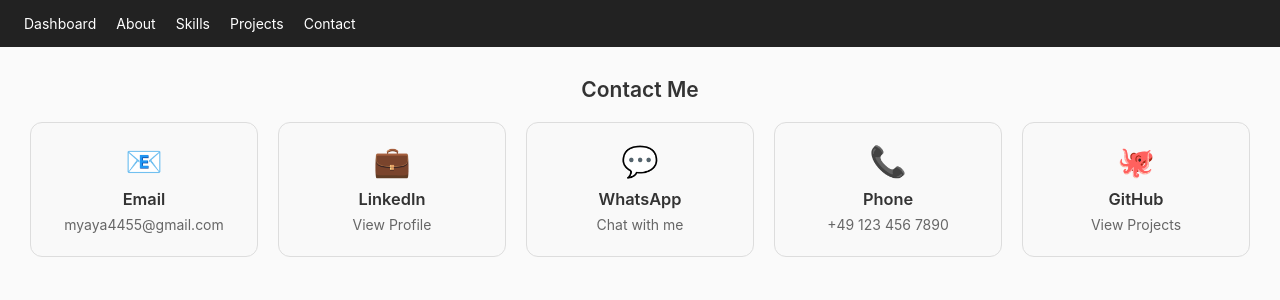
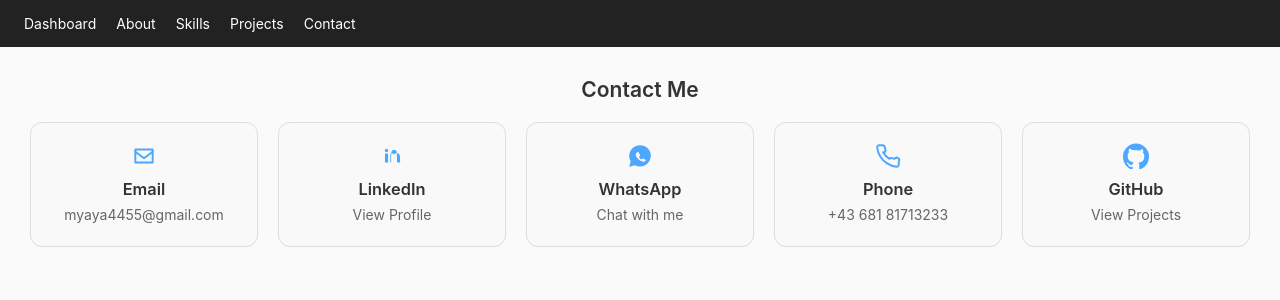
Before and after one commit to root972/Meine-Portfolio, an Angular app: page /contact in a window 1280 px wide. Shown: the top 300 px of the page. Built offline with nearby package versions, Linux system fonts and the light colour scheme.

Commit message:
mehr portfolio UI

```diff
--- a/src/app/pages/contact/contact.component.html
+++ b/src/app/pages/contact/contact.component.html
@@ -5,31 +5,52 @@
   <div class="contact-grid">
 
     <a class="contact-card" href="https://mail.google.com/mail/?view=cm&to=myaya4455&#64;gmail.com" target="_blank">
-      <span class="icon">📧</span>
+      <span class="icon" aria-hidden="true">
+        <svg viewBox="0 0 24 24" fill="none" stroke="currentColor" stroke-width="1.8" stroke-linecap="round" stroke-linejoin="round">
+          <path d="M4 6h16v12H4z"></path>
+          <path d="m4 8 8 6 8-6"></path>
+        </svg>
+      </span>
       <h3>Email</h3>
       <p>myaya4455&#64;gmail.com</p>
     </a>
 
     <a class="contact-card" href="https://www.linkedin.com/in/yahya-zahid-063061227/" target="_blank">
-      <span class="icon">💼</span>
+      <span class="icon" aria-hidden="true">
+        <svg viewBox="0 0 24 24" fill="currentColor">
+          <path d="M6.94 8.5a1.56 1.56 0 1 0 0-3.12 1.56 1.56 0 0 0 0 3.12ZM5.5 9.75h2.88V18H5.5Zm4.99 0h2.76v1.16h.04c.38-.72 1.32-1.48 2.72-1.48 2.91 0 3.45 1.91 3.45 4.4V18h-2.88v-7.46c0-1.78-.03-4.07-2.48-4.07-2.48 0-2.86 1.94-2.86 3.93V18H10.49Z"></path>
+        </svg>
+      </span>
       <h3>LinkedIn</h3>
       <p>View Profile</p>
     </a>
 
     <a class="contact-card" href="https://wa.me/491234567890" target="_blank">
-      <span class="icon">💬</span>
+      <span class="icon" aria-hidden="true">
+        <svg viewBox="0 0 24 24" fill="currentColor">
+          <path d="M12.04 2A9.96 9.96 0 0 0 2.08 11.98c0 1.75.46 3.45 1.34 4.95L2 22l5.28-1.38a9.97 9.97 0 0 0 4.76 1.14h.01A9.98 9.98 0 0 0 22 12.02 9.98 9.98 0 0 0 12.04 2Zm5.18 13.98c-.22.62-.95 1.13-1.57 1.28-.41.07-.93.12-2.68-.57-2.27-.9-3.73-3.1-3.84-3.25-.11-.15-1.01-1.35-1.01-2.56 0-1.2.63-1.8 1.01-2.04.24-.16.56-.2.81-.2h.58c.18 0 .42.02.64.48l.88 2.12c.08.2.13.43.05.64-.09.2-.28.33-.48.51l-.39.39c-.15.15-.25.27-.11.46.3.59.87 1.1 1.48 1.5.27.16.48.27.63.34.16.08.28.06.38-.06l.47-.57c.17-.2.42-.23.61-.1l2.12.98c.28.13.43.33.47.56.04.23-.06.53-.29.75Z"></path>
+        </svg>
+      </span>
       <h3>WhatsApp</h3>
       <p>Chat with me</p>
     </a>
 
-    <a class="contact-card" href="tel:+491234567890">
-      <span class="icon">📞</span>
+    <a class="contact-card" href="tel:+4368181713233">
+      <span class="icon" aria-hidden="true">
+        <svg viewBox="0 0 24 24" fill="none" stroke="currentColor" stroke-width="1.8" stroke-linecap="round" stroke-linejoin="round">
+          <path d="M22 16.92v3a2 2 0 0 1-2.18 2 19.79 19.79 0 0 1-8.63-3.07 19.5 19.5 0 0 1-6-6A19.79 19.79 0 0 1 2 4.18 2 2 0 0 1 4 2h3a2 2 0 0 1 2 1.72c.12.9.32 1.79.58 2.64a2 2 0 0 1-.45 2.11L7.4 8.6a16 16 0 0 0 6 6l.13-.13a2 2 0 0 1 2.11-.45c.85.26 1.74.46 2.64.58A2 2 0 0 1 22 16.92Z"></path>
+        </svg>
+      </span>
       <h3>Phone</h3>
-      <p>+49 123 456 7890</p>
+      <p>+43 681 81713233</p>
     </a>
 
     <a class="contact-card" href="https://github.com/root972" target="_blank">
-      <span class="icon">🐙</span>
+      <span class="icon" aria-hidden="true">
+        <svg viewBox="0 0 24 24" fill="currentColor">
+          <path d="M12 .5A12 12 0 0 0 0 12.7C0 18.2 3.44 23 8.2 24.7c.6.1.82-.26.82-.57v-2.2c-3.34.72-4.04-1.43-4.04-1.43-.54-1.39-1.33-1.76-1.33-1.76-1.08-.74.08-.73.08-.73 1.2.09 1.84 1.24 1.84 1.24 1.06 1.81 2.78 1.29 3.46 0 .11-.77.41-1.29.75-1.58-2.66-.3-5.46-1.33-5.46-5.94 0-1.31.47-2.38 1.24-3.22-.12-.31-.54-1.55.12-3.23 0 0 1.01-.32 3.3 1.24A11.4 11.4 0 0 1 12 6.7c1.02.01 2.05.14 3.01.4 2.29-1.56 3.3-1.24 3.3-1.24.66 1.68.24 2.92.12 3.23.77.84 1.24 1.9 1.24 3.22 0 4.62-2.8 5.64-5.47 5.93.43.37.82 1.1.82 2.22v3.29c0 .32.22.68.83.56A12 12 0 0 0 24 12.7 12 12 0 0 0 12 .5Z"></path>
+        </svg>
+      </span>
       <h3>GitHub</h3>
       <p>View Projects</p>
     </a>
--- a/src/app/pages/contact/contact.component.scss
+++ b/src/app/pages/contact/contact.component.scss
@@ -24,9 +24,17 @@
   border: 1px solid #ddd;
 
   .icon {
-    font-size: 30px;
+    display: flex;
+    align-items: center;
+    justify-content: center;
+    margin-bottom: 10px;
+    color: #4da6ff;
+  }
+
+  .icon svg {
+    width: 26px;
+    height: 26px;
     display: block;
-    margin-bottom: 10px;
   }
 
   h3 {
--- a/src/app/pages/dashboard/dashboard.component.html
+++ b/src/app/pages/dashboard/dashboard.component.html
@@ -129,31 +129,52 @@
 
       <div class="contact-grid">
         <a class="contact-card" href="https://mail.google.com/mail/?view=cm&to=myaya4455&#64;gmail.com" target="_blank">
-          <span class="icon">📧</span>
+          <span class="icon" aria-hidden="true">
+            <svg viewBox="0 0 24 24" fill="none" stroke="currentColor" stroke-width="1.8" stroke-linecap="round" stroke-linejoin="round">
+              <path d="M4 6h16v12H4z"></path>
+              <path d="m4 8 8 6 8-6"></path>
+            </svg>
+          </span>
           <h4>Email</h4>
           <p>myaya4455&#64;gmail.com</p>
         </a>
 
         <a class="contact-card" href="https://www.linkedin.com/in/yahya-zahid-063061227/" target="_blank">
-          <span class="icon">💼</span>
+          <span class="icon" aria-hidden="true">
+            <svg viewBox="0 0 24 24" fill="currentColor">
+              <path d="M6.94 8.5a1.56 1.56 0 1 0 0-3.12 1.56 1.56 0 0 0 0 3.12ZM5.5 9.75h2.88V18H5.5Zm4.99 0h2.76v1.16h.04c.38-.72 1.32-1.48 2.72-1.48 2.91 0 3.45 1.91 3.45 4.4V18h-2.88v-7.46c0-1.78-.03-4.07-2.48-4.07-2.48 0-2.86 1.94-2.86 3.93V18H10.49Z"></path>
+            </svg>
+          </span>
           <h4>LinkedIn</h4>
           <p>View Profile</p>
         </a>
 
         <a class="contact-card" href="https://wa.me/491234567890" target="_blank">
-          <span class="icon">💬</span>
+          <span class="icon" aria-hidden="true">
+            <svg viewBox="0 0 24 24" fill="currentColor">
+              <path d="M12.04 2A9.96 9.96 0 0 0 2.08 11.98c0 1.75.46 3.45 1.34 4.95L2 22l5.28-1.38a9.97 9.97 0 0 0 4.76 1.14h.01A9.98 9.98 0 0 0 22 12.02 9.98 9.98 0 0 0 12.04 2Zm5.18 13.98c-.22.62-.95 1.13-1.57 1.28-.41.07-.93.12-2.68-.57-2.27-.9-3.73-3.1-3.84-3.25-.11-.15-1.01-1.35-1.01-2.56 0-1.2.63-1.8 1.01-2.04.24-.16.56-.2.81-.2h.58c.18 0 .42.02.64.48l.88 2.12c.08.2.13.43.05.64-.09.2-.28.33-.48.51l-.39.39c-.15.15-.25.27-.11.46.3.59.87 1.1 1.48 1.5.27.16.48.27.63.34.16.08.28.06.38-.06l.47-.57c.17-.2.42-.23.61-.1l2.12.98c.28.13.43.33.47.56.04.23-.06.53-.29.75Z"></path>
+            </svg>
+          </span>
           <h4>WhatsApp</h4>
           <p>Chat with me</p>
         </a>
 
         <a class="contact-card" href="tel:+4368181713233">
-          <span class="icon">📞</span>
+          <span class="icon" aria-hidden="true">
+            <svg viewBox="0 0 24 24" fill="none" stroke="currentColor" stroke-width="1.8" stroke-linecap="round" stroke-linejoin="round">
+              <path d="M22 16.92v3a2 2 0 0 1-2.18 2 19.79 19.79 0 0 1-8.63-3.07 19.5 19.5 0 0 1-6-6A19.79 19.79 0 0 1 2 4.18 2 2 0 0 1 4 2h3a2 2 0 0 1 2 1.72c.12.9.32 1.79.58 2.64a2 2 0 0 1-.45 2.11L7.4 8.6a16 16 0 0 0 6 6l.13-.13a2 2 0 0 1 2.11-.45c.85.26 1.74.46 2.64.58A2 2 0 0 1 22 16.92Z"></path>
+            </svg>
+          </span>
           <h4>Phone</h4>
           <p>+43 681 81713233</p>
         </a>
 
         <a class="contact-card" href="https://github.com/root972" target="_blank">
-          <span class="icon">🐙</span>
+          <span class="icon" aria-hidden="true">
+            <svg viewBox="0 0 24 24" fill="currentColor">
+              <path d="M12 .5A12 12 0 0 0 0 12.7C0 18.2 3.44 23 8.2 24.7c.6.1.82-.26.82-.57v-2.2c-3.34.72-4.04-1.43-4.04-1.43-.54-1.39-1.33-1.76-1.33-1.76-1.08-.74.08-.73.08-.73 1.2.09 1.84 1.24 1.84 1.24 1.06 1.81 2.78 1.29 3.46 0 .11-.77.41-1.29.75-1.58-2.66-.3-5.46-1.33-5.46-5.94 0-1.31.47-2.38 1.24-3.22-.12-.31-.54-1.55.12-3.23 0 0 1.01-.32 3.3 1.24A11.4 11.4 0 0 1 12 6.7c1.02.01 2.05.14 3.01.4 2.29-1.56 3.3-1.24 3.3-1.24.66 1.68.24 2.92.12 3.23.77.84 1.24 1.9 1.24 3.22 0 4.62-2.8 5.64-5.47 5.93.43.37.82 1.1.82 2.22v3.29c0 .32.22.68.83.56A12 12 0 0 0 24 12.7 12 12 0 0 0 12 .5Z"></path>
+            </svg>
+          </span>
           <h4>GitHub</h4>
           <p>View Projects</p>
         </a>
--- a/src/app/pages/dashboard/dashboard.component.scss
+++ b/src/app/pages/dashboard/dashboard.component.scss
@@ -192,9 +192,17 @@
 }
 
 .contact-card .icon {
-  font-size: 24px;
+  display: flex;
+  align-items: center;
+  justify-content: center;
+  margin-bottom: 8px;
+  color: #4da6ff;
+}
+
+.contact-card .icon svg {
+  width: 24px;
+  height: 24px;
   display: block;
-  margin-bottom: 8px;
 }
 
 .contact-card h4 {
```
